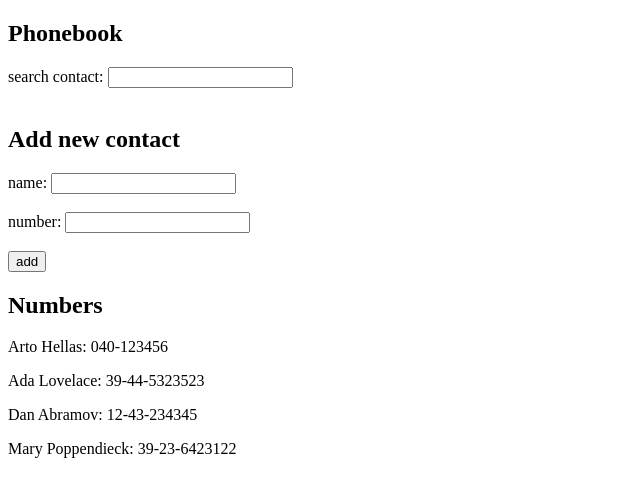
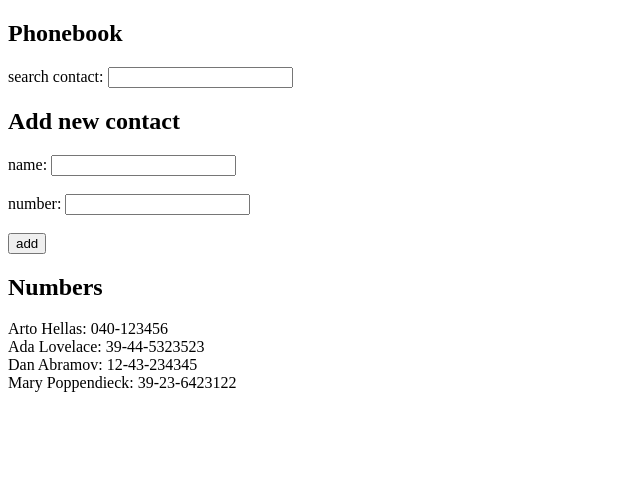
Before and after one commit to AleksandarJavorovic/full_stack_open, a React (Vite) app in the folder part2/phonebook/: page / in a window 1280 px wide. Shown: the top 496 px of the page, without its empty margins (0-640 px from the left). Built offline with nearby package versions, Linux system fonts and the light colour scheme.

Commit message:
add exercise 2.10

```diff
--- a/part2/phonebook/src/App.jsx
+++ b/part2/phonebook/src/App.jsx
@@ -1,83 +1,63 @@
-import { useState } from 'react'
-
-
-const Persons = ({ persons, searchName }) => {
-  const displayedPersons = searchName
-    ? persons.filter(person => person.name.toLowerCase().includes(searchName.toLowerCase()))
-    : persons;
-  return (
-    <div>
-      {displayedPersons.map((person) => (
-        <p key={person.name}>{person.name}: {person.number}</p>
-      ))}
-    </div>
-  )
-}
+import { useState } from "react";
+import Filter from './components/Filter/Filter'
+import PersonForm from './components/PersonForm/PersonForm'
+import Persons from './components/Persons/Persons'
 
 
 const App = () => {
   const [persons, setPersons] = useState([
-    { name: 'Arto Hellas', number: '040-123456', id: 1 },
-    { name: 'Ada Lovelace', number: '39-44-5323523', id: 2 },
-    { name: 'Dan Abramov', number: '12-43-234345', id: 3 },
-    { name: 'Mary Poppendieck', number: '39-23-6423122', id: 4 }
-  ])
+    { name: "Arto Hellas", number: "040-123456" },
+    { name: "Ada Lovelace", number: "39-44-5323523" },
+    { name: "Dan Abramov", number: "12-43-234345" },
+    { name: "Mary Poppendieck", number: "39-23-6423122" },
+  ]);
 
-  const [newName, setNewName] = useState('')
-  const [newNumber, setNewNumber] = useState('')
-  const [searchName, setSearchName] = useState('')
+  const [newName, setNewName] = useState("");
+  const [newNumber, setNewNumber] = useState("");
+  const [searchName, setSearchName] = useState("");
 
   const addPerson = (event) => {
-    event.preventDefault()
+    event.preventDefault();
     const personObject = {
       name: newName,
       number: newNumber,
+    };
+
+    if (persons.some((person) => person.name === newName)) {
+      window.alert(`${newName} already exists in the phonebook!`);
+      setNewName("");
+      setNewNumber("");
+    } else {
+      setPersons(persons.concat(personObject));
+      setNewName("");
+      setNewNumber("");
     }
-
-    if (persons.some(person => person.name === newName)){
-      window.alert(`${newName} already exists in the phonebook!`)
-      setNewName('')
-      setNewNumber('')
-    } else {
-      setPersons(persons.concat(personObject))
-      setNewName('')
-      setNewNumber('')
-    }
-  }
+  };
 
   const handleNameChange = (event) => {
-    setNewName(event.target.value)
-  }
+    setNewName(event.target.value);
+  };
 
   const handleNumberChange = (event) => {
-    setNewNumber(event.target.value)
-  }
+    setNewNumber(event.target.value);
+  };
 
   return (
     <div>
       <h2>Phonebook</h2>
-      <div>
-        search contact: <input type="text" value={searchName} onChange={e => setSearchName(e.target.value)} />
-      </div>
-      <br />
+      <Filter searchName={searchName} setSearchName={setSearchName} />
       <h2>Add new contact</h2>
-      <form onSubmit={addPerson}>
-        <div>
-          name: <input value={newName} onChange={handleNameChange} />
-        </div>
-        <br />
-        <div>
-          number: <input value={newNumber} onChange={handleNumberChange} />
-        </div>
-        <br />
-        <div>
-          <button type="submit">add</button>
-        </div>
-      </form>
+      <PersonForm
+        addPerson={addPerson}
+        handleNameChange={handleNameChange}
+        handleNumberChange={handleNumberChange}
+        newName={newName}
+        newNumber={newNumber}
+      />
       <h2>Numbers</h2>
       <Persons persons={persons} searchName={searchName} />
     </div>
-  )
-}
+  );
+};
 
-export default App
+export default App;
--- /dev/null
+++ b/part2/phonebook/src/components/Filter/Filter.jsx
@@ -0,0 +1,14 @@
+const Filter = ({ searchName, setSearchName }) => {
+    return (
+      <div>
+        search contact:{" "}
+        <input
+          type="text"
+          value={searchName}
+          onChange={(e) => setSearchName(e.target.value)}
+        />
+      </div>
+    );
+  };
+
+export default Filter;
--- /dev/null
+++ b/part2/phonebook/src/components/OnePerson/OnePerson.jsx
@@ -0,0 +1,9 @@
+const OnePerson = ({ person }) => {
+    return (
+      <div>
+        {person.name}: {person.number}
+      </div>
+    );
+  };
+
+export default OnePerson;
--- /dev/null
+++ b/part2/phonebook/src/components/PersonForm/PersonForm.jsx
@@ -0,0 +1,27 @@
+const PersonForm = ({
+    addPerson,
+    newName,
+    newNumber,
+    handleNameChange,
+    handleNumberChange,
+  }) => {
+    return (
+      <div>
+        <form onSubmit={addPerson}>
+          <div>
+            name: <input value={newName} onChange={handleNameChange} />
+          </div>
+          <br />
+          <div>
+            number: <input value={newNumber} onChange={handleNumberChange} />
+          </div>
+          <br />
+          <div>
+            <button type="submit">add</button>
+          </div>
+        </form>
+      </div>
+    );
+  };
+
+export default PersonForm;
--- /dev/null
+++ b/part2/phonebook/src/components/Persons/Persons.jsx
@@ -0,0 +1,18 @@
+import OnePerson from '../OnePerson/OnePerson';
+
+const Persons = ({ persons, searchName }) => {
+    const displayedPersons = searchName
+      ? persons.filter((person) =>
+          person.name.toLowerCase().includes(searchName.toLowerCase())
+        )
+      : persons;
+    return (
+      <div>
+        {displayedPersons.map((person) => (
+          <OnePerson key={person.name} person={person} />
+        ))}
+      </div>
+    );
+  };
+
+export default Persons;
```
